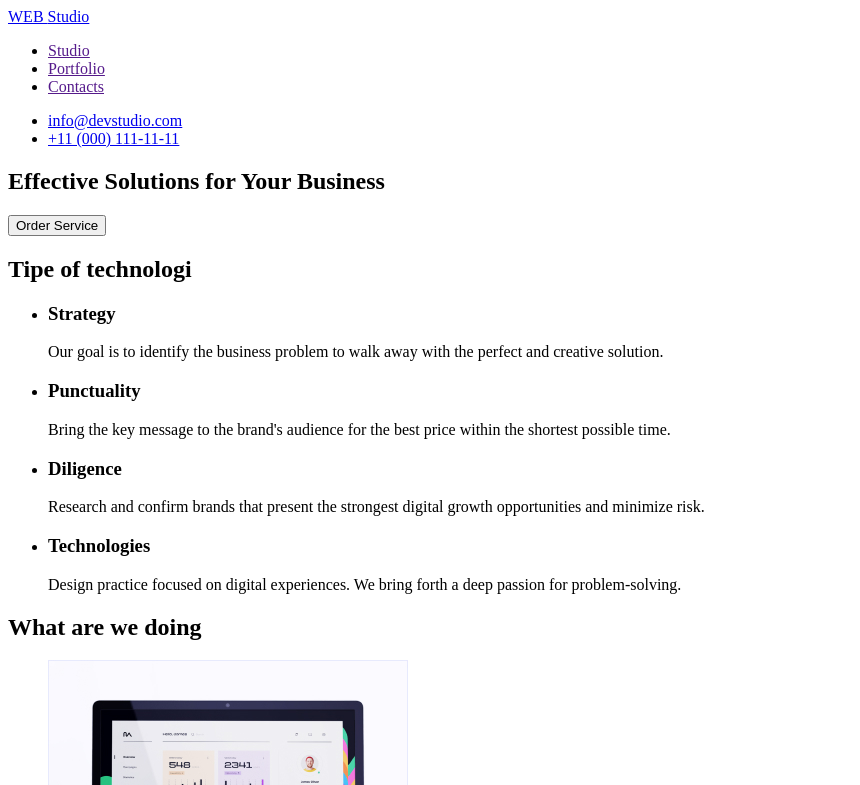
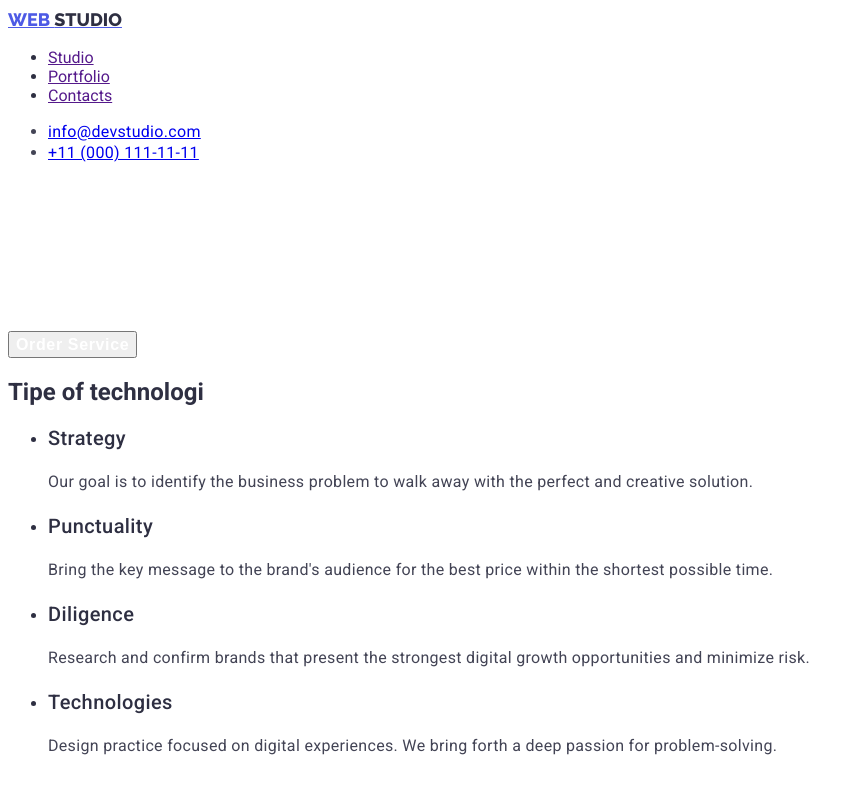
Before and after one commit to Bondarchuk-jl/goit-markup-hw-02, a plain HTML site: page index.html in a window 1280 px wide. Shown: the top 785 px of the page, without its empty margins (0-860 px from the left). Drawn offline with Linux system fonts and the light colour scheme.

Commit message:
добавила шрифти

```diff
--- a/css/style.css
+++ b/css/style.css
@@ -1,25 +1,88 @@
-.header {}
+body{
+    color:#2E2F42 ;
+    font-family: 'Roboto', sans-serif;
+}
 
-.navigation {}
+.header {
 
-.logo-first {}
+}
 
-.logo-second {}
+.navigation {
 
-.navigation-list {}
+    }
 
-.navigatin-link {}
+.logo-first {
+    font-family: 'Raleway';
+        font-style: normal;
+        font-weight: 800;
+        font-size: 18px;
+        line-height: 1.33;
+        color: #4D5AE5;
+}
+
+.logo-second {
+    font-family: 'Raleway';
+    font-style: normal;
+    font-weight: 800;
+    font-size: 18px;
+    line-height: 1.33;
+    color: #2E2F42;
+
+}
+
+.navigation-list, {
+     font-weight: 600;
+    font-size: 16px;
+    line-height: 1.33;
+    letter-spacing: 0.02em;
+    color: #2E2F42;
+}
+
+.navigatin-link {
+
+}
+.contacts{
+    font-style: normal;
+        font-weight: 400;
+        font-size: 16px;
+        line-height: 1.33;
+        letter-spacing: 0.02em;
+        color: #434455;
+}
+.navigatin-contacts{
+    font-style: normal;
+        font-weight: 400;
+        font-size: 16px;
+        line-height: 1.33;
+        letter-spacing: 0.02em;
+        color: #434455;
+}
 
 /* Main */
 
-/* Section body*/
+/* Section hero*/
 .hero {}
 
-.body {}
+.hero-main{}
 
-.body-text {}
+.hero-text {
+    font-weight: 600;
+    font-size: 56px;
+    line-height: 1.33;
+    text-align: center;
+    letter-spacing: 0.02em;
+    color: #FFFFFF;
+}
 
-.body-buttom {}
+.hero-buttom {
+    font-weight: 600;
+    font-size: 16px;
+    line-height: 1.33;
+    display: flex;
+    align-items: center;
+    letter-spacing: 0.04em;
+    color: #FFFFFF;
+}
 
 /* Section tefnology*/
 
@@ -29,18 +92,40 @@
 
 .tehnology-list {}
 
-.tehnology-item {}
+.tehnology-item {
 
-.tehnology-text {}
+}
 
-.tehnology-paragraph {}
+.tehnology-text {
+    font-weight: 500;
+        font-size: 20px;
+        line-height: 24px;
+        letter-spacing: 0.02em;
+        color: #2E2F42;
+}
+
+.tehnology-paragraph {
+    font-weight: 400;
+        font-size: 16px;
+        line-height: 24px;
+        letter-spacing: 0.02em;
+        color: #434455;
+}
 
 
 /* section work*/
 
 .work {}
 
-.work-maintext {}
+.work-maintext {
+    font-weight: 600;
+        font-size: 36px;
+        line-height: 1.33;
+        text-align: center;
+        letter-spacing: 0.02em;
+        text-transform: capitalize;
+        color: #2E2F42;
+}
 
 .work-list {}
 
@@ -52,15 +137,40 @@
 
 .about {}
 
-.about-maintext {}
+.about-maintext {
+    font-weight: 600;
+        font-size: 36px;
+        line-height: 40px;
+
+        /* identical to box height, or 111% */
+        text-align: center;
+        letter-spacing: 0.02em;
+        text-transform: capitalize;
+
+        color: #2E2F42;
+}
 
 .about-list {}
 
 .about-item {}
 
-.about-text {}
+.about-text {
+    font-weight: 500;
+        font-size: 20px;
+        line-height: 24px;
+        text-align: center;
+        letter-spacing: 0.02em;
+        color: #2E2F42;
+}
 
-.about-paragraph {}
+.about-paragraph {
+    font-weight: 400;
+        font-size: 16px;
+        line-height: 24px;
+        text-align: center;
+        letter-spacing: 0.02em;
+        color: #434455;
+}
 
 
 /* Footer */
--- a/index.html
+++ b/index.html
@@ -5,6 +5,12 @@
     <meta http-equiv="X-UA-Compatible" content="IE=edge" />
     <meta name="viewport" content="width=device-width, initial-scale=1.0" />
     <title>Document</title>
+    <link rel="preconnect" href="https://fonts.googleapis.com" />
+    <link rel="preconnect" href="https://fonts.gstatic.com" crossorigin />
+    <link
+      href="https://fonts.googleapis.com/css2?family=Raleway:wght@800&family=Roboto:wght@400;500;700&display=swap"
+      rel="stylesheet"
+    />
     <link rel="stylesheet" href="./css/style.css" />
   </head>
   <body>
@@ -13,7 +19,7 @@
       <nav class="navigation">
         <!--Navigation-->
         <a href="/" class="logo-first">
-          WEB <span class="logo-second">Studio</span>
+          WEB <span class="logo-second">STUDIO</span>
         </a>
 
         <ul class="navigation-list">
@@ -22,11 +28,11 @@
           <li class="navigatin-link"><a href="">Contacts</a></li>
         </ul>
       </nav>
-      <ul>
-        <li class="navigatin-link">
+      <ul class="contacts">
+        <li class="navigatin-contacts">
           <a href="mailto:info@devstudio.com">info@devstudio.com</a>
         </li>
-        <li class="navigatin-link">
+        <li class="navigatin-contacts">
           <a href="tel:+11000111-11-11">+11 (000) 111-11-11</a>
         </li>
       </ul>
@@ -34,13 +40,13 @@
 
     <main class="hero">
       <!--Головна-->
-      <section class="body">
-        <h1 class="body-text">
+      <section class="hero-main">
+        <h1 class="hero-text">
           Effective Solutions
           <!--</br>-->
           for Your Business
         </h1>
-        <button type="button" class="body-buttom">Order Service</button>
+        <button type="button" class="hero-buttom">Order Service</button>
       </section>
 
       <!--Типи технологій-->
@@ -86,7 +92,6 @@
         <h2 class="work-maintext">What are we doing</h2>
         <ul class="work-list">
           <li class="work-item">
-            <!--Можливо це не зображення, а посилання-->
             <!--Якщо файл свг, то не ставимо ширину-->
             <a href="" class="work-link">
               <img src="./images/computer.jpg" alt="computer" width="360" />
@@ -108,7 +113,7 @@
       <!--Our team-->
       <!--All class begin "about"-->
       <section class="about">
-        <h2 class="about-maintext">Comanda</h2>
+        <h2 class="about-maintext">Our Team</h2>
 
         <ul class="about-list">
           <li class="about-item">
```
Also changed, not shown: portfolio.html (+7 -1 lines).
